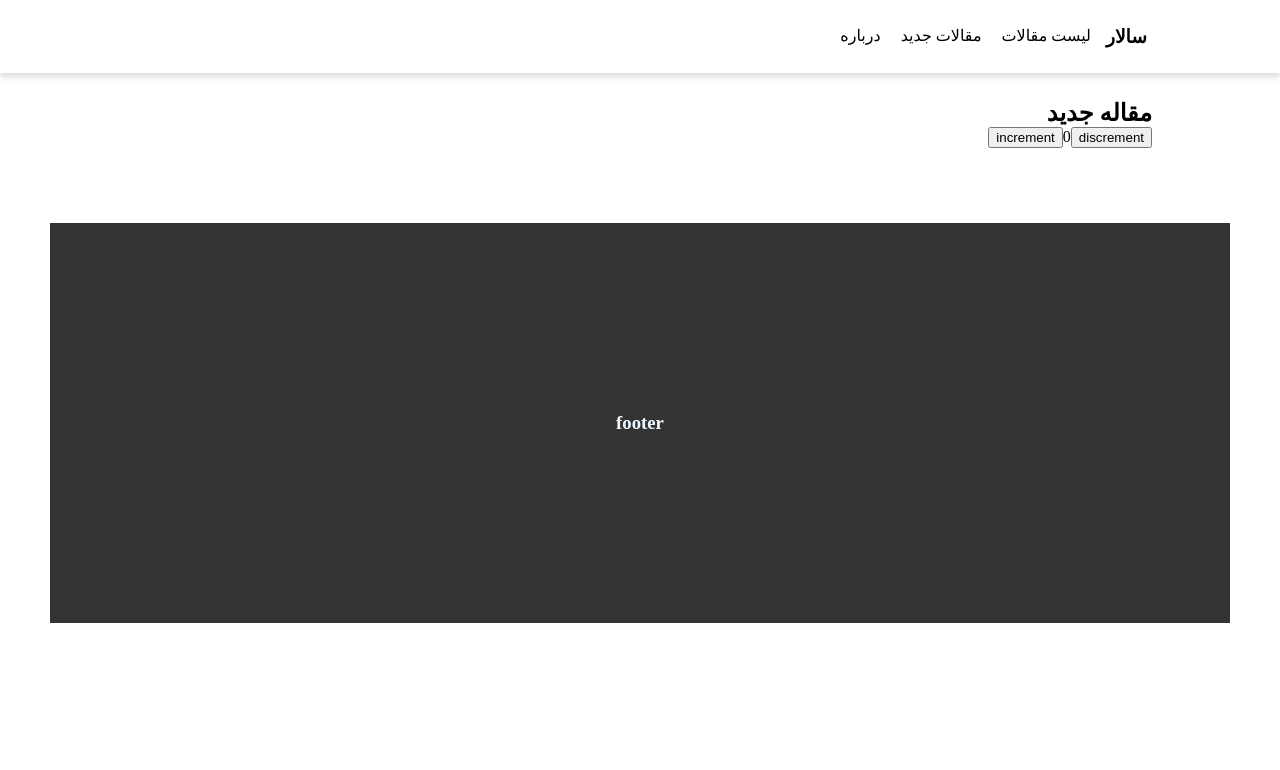
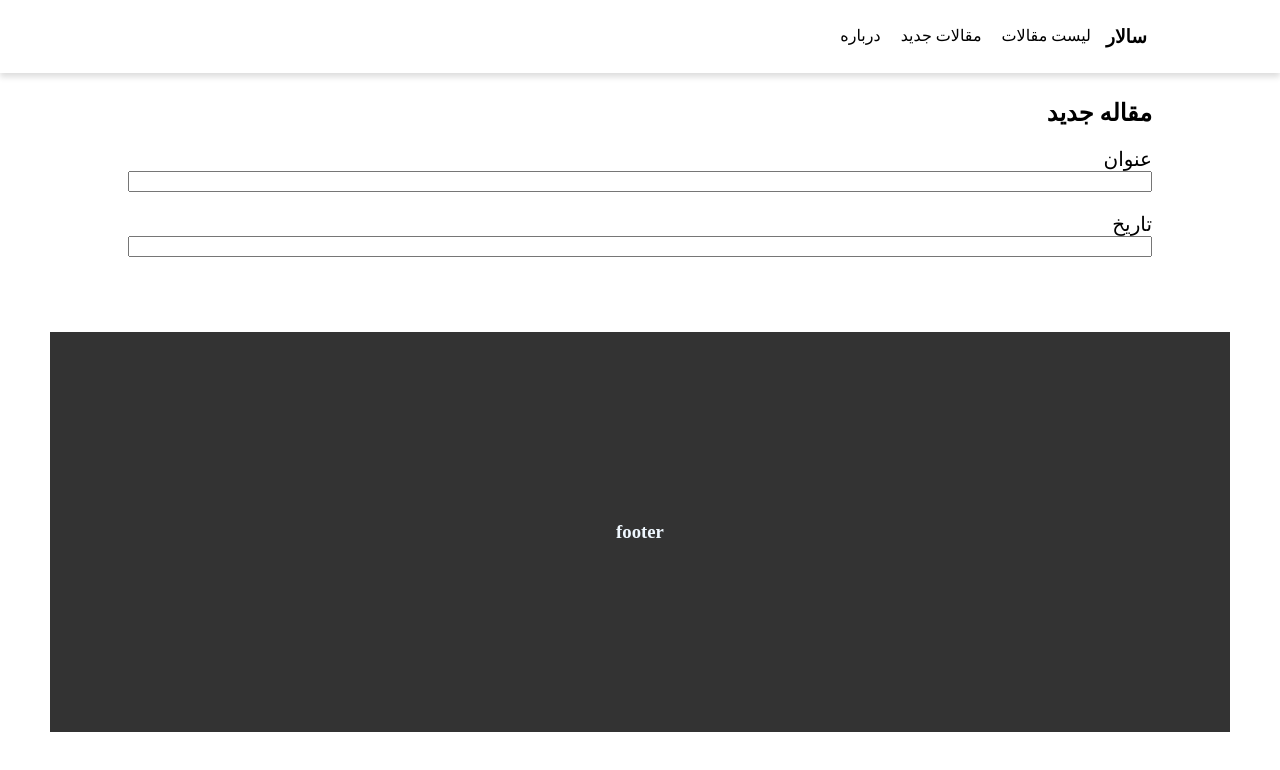
Before and after one commit to efatemee/salar, a React (Vite) app: page /creat-article in a window 1280 px wide. Shown: the top 770 px of the page. Built offline with nearby package versions, Linux system fonts and the light colour scheme.

Commit message:
title and date new article

```diff
--- a/src/App.css
+++ b/src/App.css
@@ -17,3 +17,6 @@ a{
     color: black;
     text-decoration: none;
 }
+*{
+    box-sizing: border-box;
+}
--- a/src/pages/creatArticle/creatarticle.jsx
+++ b/src/pages/creatArticle/creatarticle.jsx
@@ -3,23 +3,40 @@ import Footer from "../../components/footer/footer";
 import styled from "./creatarticle.module.css";
 import { useState } from "react";
 function CreatArticle() {
-  const [counter, setcounter] = useState(0);
-  const increment = () => {
-    setcounter(counter + 1);
+  const [article, seArticle] = useState({
+    title: "",
+    date: "",
+  });
+  const changeart = (e) => {
+    switch (e.target.name) {
+      case "title":
+        seArticle({
+          title: e.target.value,
+        });
+        break;
+      case "date":
+        seArticle({
+          date: e.target.value,
+        });
+        break;
+    }
   };
+  console.log(article);
 
-  const decrement = () => {
-    setcounter(counter - 1);
-  };
   return (
     <div>
       <Navbar title="سالار" />
       <div className="container">
         <div className={styled.newarticle}>
           <h2>مقاله جدید</h2>
-          <button onClick={increment}>increment</button>
-          <span>{counter}</span>
-          <button onClick={decrement}>discrement</button>
+          <div className={styled.changeart}>
+            <label>عنوان</label>
+            <input name="title" onChange={changeart} type="text" />
+          </div>
+          <div className={styled.changeart}>
+            <label>تاریخ</label>
+            <input name="date" onChange={changeart} type="text" />
+          </div>
         </div>
       </div>
       <Footer />
--- a/src/pages/creatArticle/creatarticle.module.css
+++ b/src/pages/creatArticle/creatarticle.module.css
@@ -1,3 +1,12 @@
 .newarticle{
     text-align: right;
 }
+.changeart label{
+    display: block;
+    text-align: right;
+    margin-top: 20px;
+    font-size: 20px;}
+.changeart input{
+    width: 100%;
+
+}
```
